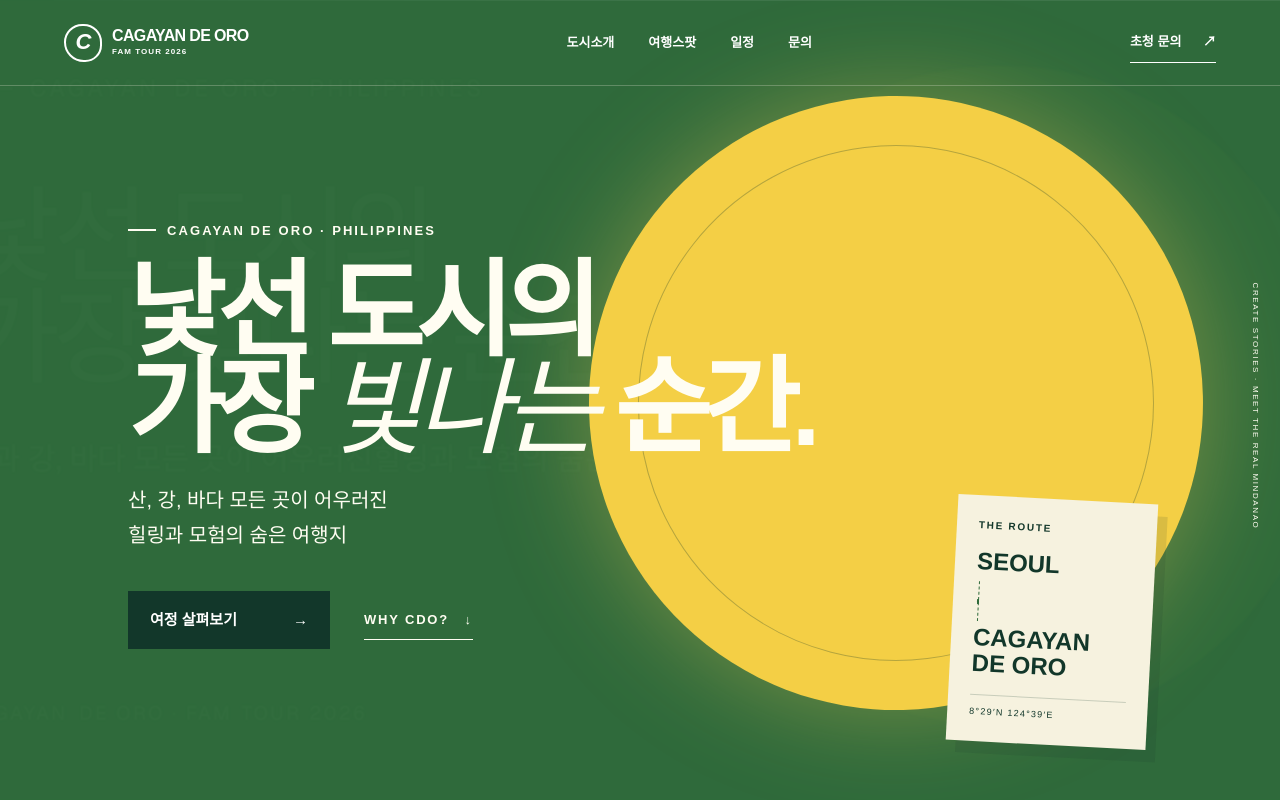
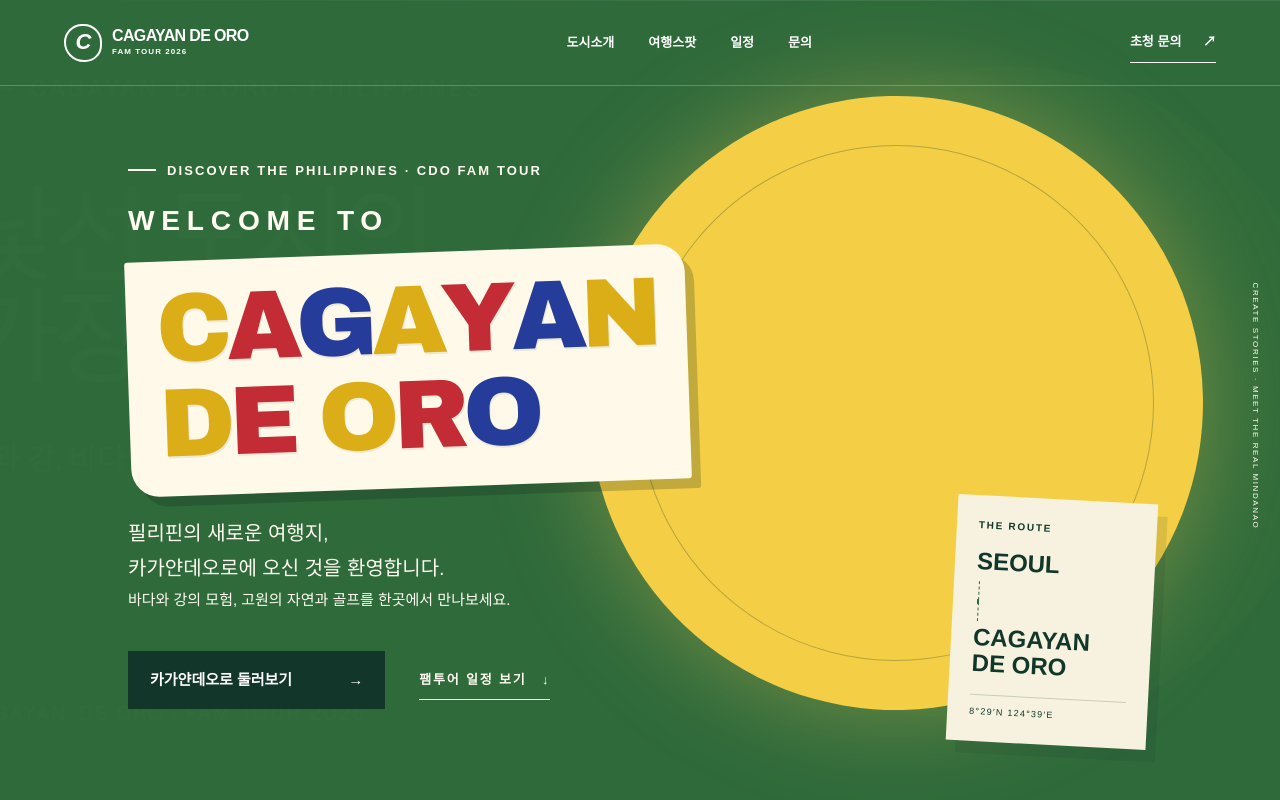
Before and after one commit to hellenqueen00-a11y/cagayandeoro, a Next.js app: page / in a window 1280 px wide. Shown: the top 800 px of the page. Built offline with nearby package versions, Linux system fonts and the light colour scheme.

Commit message:
Introduce colorful Cagayan de Oro welcome typography

```diff
--- a/app/globals.css
+++ b/app/globals.css
@@ -24,6 +24,16 @@ a { color: inherit; text-decoration: none; }
 h1 { margin: 26px 0 28px; font-size: clamp(64px, 8.2vw, 132px); line-height: .88; letter-spacing: -.075em; font-weight: 900; }
 h1 em, h2 em, .quote em { font-family: Georgia, serif; font-weight: 400; }
 .hero-description { font-size: 20px; line-height: 1.75; font-weight: 500; }
+.hero .welcome-title { margin: 28px 0; letter-spacing: -.055em; line-height: .95; }
+.welcome-label { display: block; margin-bottom: 18px; font-size: clamp(18px, 2.2vw, 30px); letter-spacing: .24em; font-weight: 700; }
+.welcome-wordmark { display: inline-block; padding: 22px 30px 25px; background: #fff9e9; border-radius: 3px 28px 3px 28px; box-shadow: 9px 10px 0 rgba(10,34,26,.22); transform: rotate(-2deg); }
+.welcome-line { display: flex; font-family: "Arial Black", Arial, sans-serif; font-size: clamp(58px, 7.6vw, 112px); font-weight: 950; }
+.welcome-line + .welcome-line { margin-top: 3px; }
+.welcome-letter { color: #dbad16; text-shadow: 1px 2px 0 rgba(18,55,42,.08); }
+.welcome-letter:nth-child(3n + 2) { color: #c32c35; }
+.welcome-letter:nth-child(3n) { color: #263c9b; }
+.welcome-space { width: .25em; }
+.hero-subtitle { max-width: 560px; font-size: 15px; line-height: 1.8; word-break: keep-all; }
 .hero-actions { display: flex; align-items: center; gap: 34px; margin-top: 38px; }
 .button { display: inline-flex; align-items: center; gap: 56px; padding: 18px 22px; font-weight: 800; font-size: 15px; }
 .button.primary { background: var(--ink); color: white; }
@@ -241,3 +251,5 @@ footer h2 { font-size: clamp(46px, 5.5vw, 78px); margin-top: 25px; }
 }
 
 @media (prefers-reduced-motion: reduce) { html { scroll-behavior: auto; } }
+
+@media (max-width: 800px) { .hero { height: auto; min-height: 100svh; padding-bottom: 240px; } .hero-copy { width: 100%; } .hero .eyebrow { font-size: 9px; letter-spacing: .1em; } .welcome-line { font-size: clamp(36px, 10.6vw, 80px); } .welcome-wordmark { padding: 18px 16px; } .hero-actions { flex-wrap: wrap; gap: 18px; } .hero .button { gap: 20px; } }
--- a/app/page.tsx
+++ b/app/page.tsx
@@ -152,12 +152,20 @@ export default function Home() {
         <div className="sun" aria-hidden="true" />
         <div className="hero-grid" aria-hidden="true" />
         <div className="hero-copy">
-          <p className="eyebrow"><span /> CAGAYAN DE ORO · PHILIPPINES</p>
-          <h1>낯선 도시의<br />가장 <em>빛나는</em> 순간.</h1>
-          <p className="hero-description">산, 강, 바다 모든 곳이 어우러진<br />힐링과 모험의 숨은 여행지</p>
+          <p className="eyebrow"><span /> DISCOVER THE PHILIPPINES · CDO FAM TOUR</p>
+          <h1 className="welcome-title" aria-label="Welcome to Cagayan de Oro">
+            <span className="welcome-label">WELCOME TO</span>
+            <span className="welcome-wordmark" aria-hidden="true">
+              {["CAGAYAN", "DE ORO"].map((word) => (
+                <span className="welcome-line" key={word}>{Array.from(word).map((letter, index) => <span className={letter === " " ? "welcome-space" : "welcome-letter"} key={index}>{letter}</span>)}</span>
+              ))}
+            </span>
+          </h1>
+          <p className="hero-description">필리핀의 새로운 여행지,<br />카가얀데오로에 오신 것을 환영합니다.</p>
+          <p className="hero-subtitle">바다와 강의 모험, 고원의 자연과 골프를 한곳에서 만나보세요.</p>
           <div className="hero-actions">
-            <a className="button primary" href="#schedule">여정 살펴보기 <span>→</span></a>
-            <a className="text-link" href="#experience">WHY CDO? <span>↓</span></a>
+            <a className="button primary" href="#schedule">카가얀데오로 둘러보기 <span>→</span></a>
+            <a className="text-link" href="#itinerary">팸투어 일정 보기 <span>↓</span></a>
           </div>
         </div>
         <div className="route-card">
```
